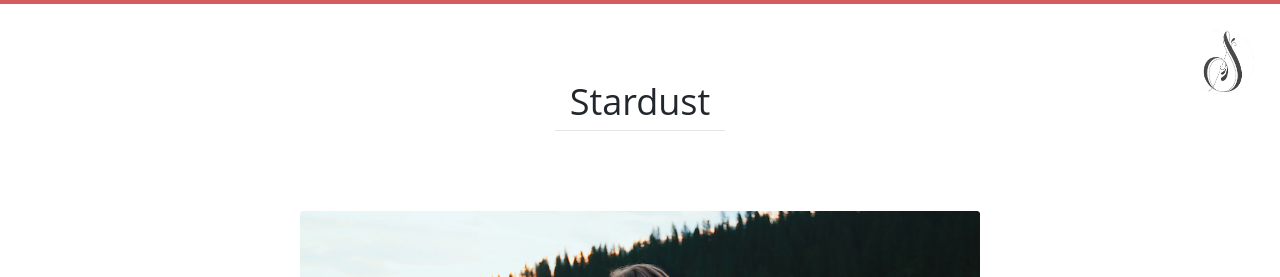
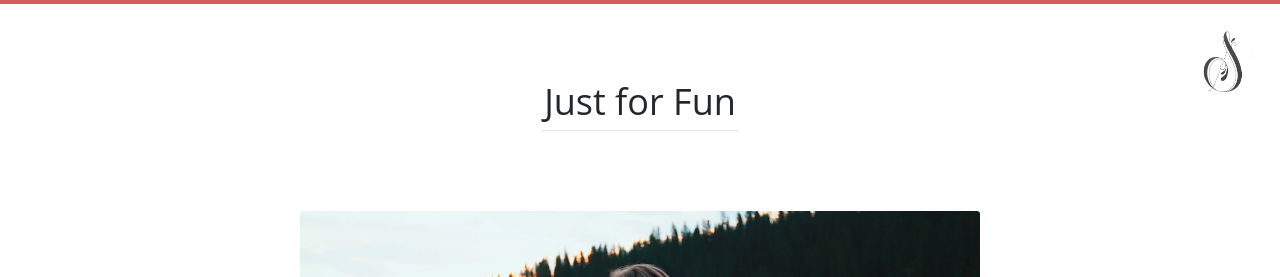
Before and after one commit to sardine2/wangshourong, a Jekyll site: the page built from index.html, in a window 1280 px wide. Shown: the top 277 px of the page. Built offline with Jekyll 4.4.1, drawn with Linux system fonts in a browser that asks for light colours; the list of posts is cut into pages by our own code.

Commit message:
Update _config.yml

```diff
--- a/_config.yml
+++ b/_config.yml
@@ -1,5 +1,5 @@
 # Site settings
-title:            "Stardust" # 添加博客标题
+title:            "Just for Fun" # 添加博客标题
 author:           Yourname # 添加你的名字
 logo:             logo.png # 添加博客 Logo
 avatar:           avatar.png # 添加你的头像
```
